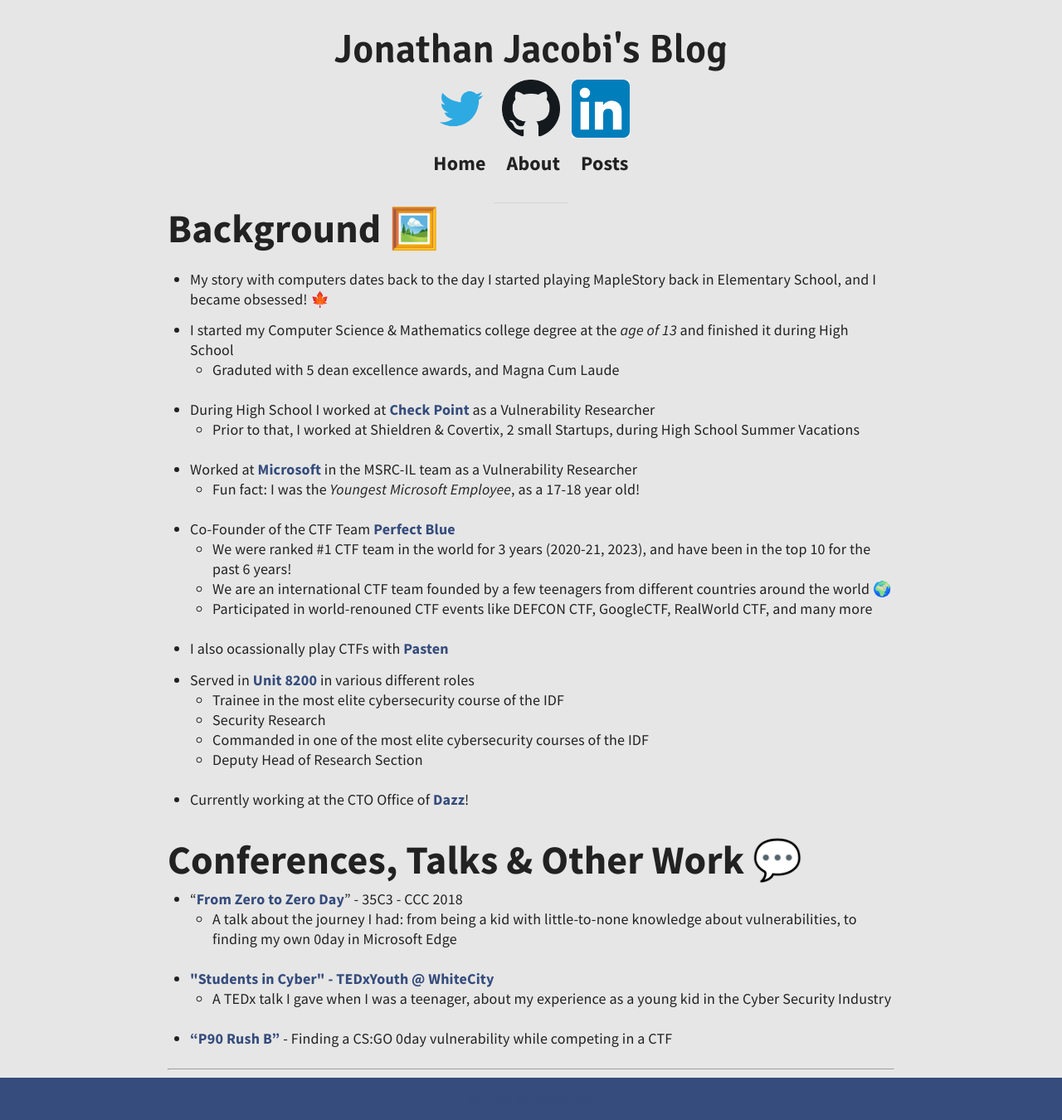
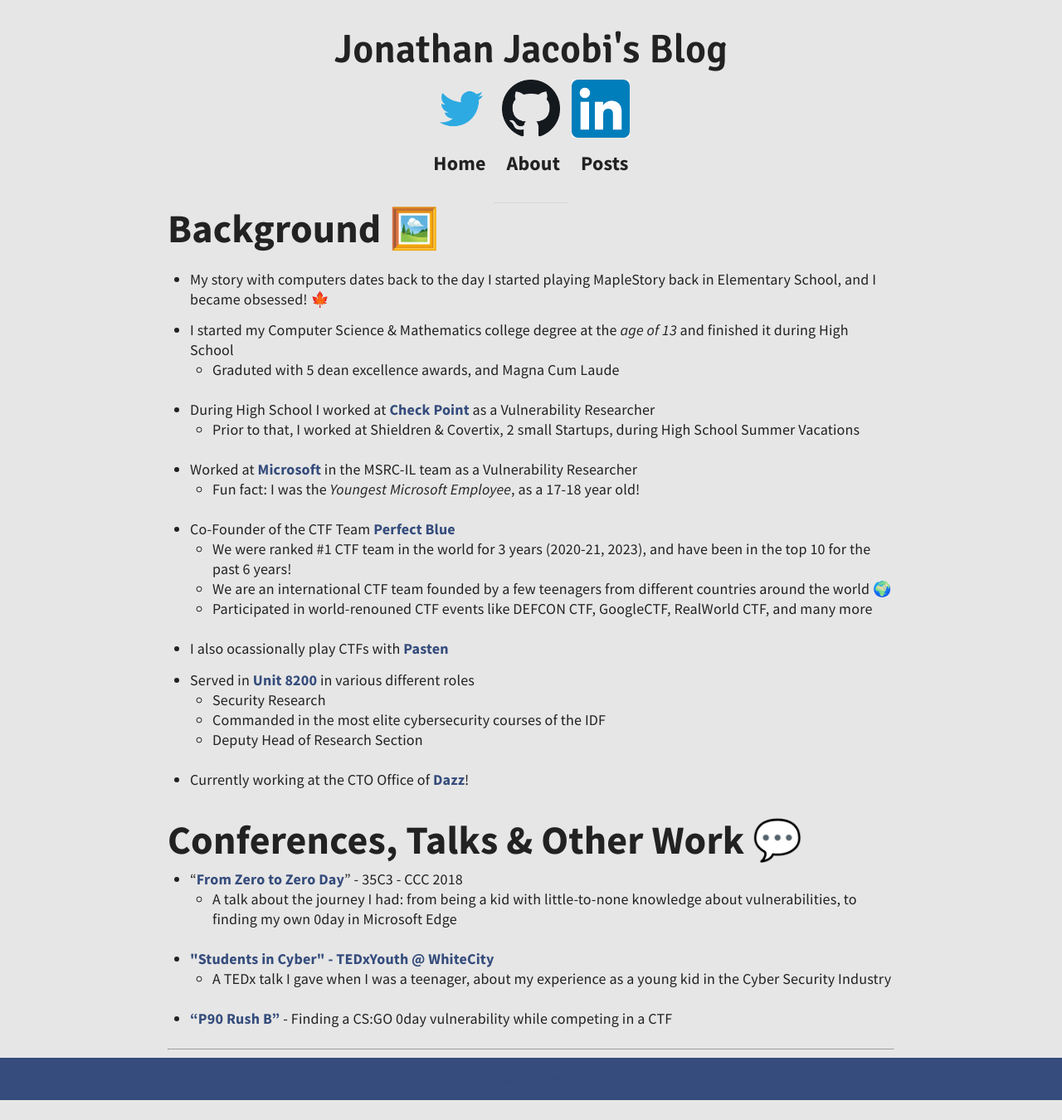
Before and after one commit to j0nathanj/j0nathanj.github.io, a Jekyll site: the page built from about.md, in a window 1280 px wide. Shown: the whole page at 83% size. Built offline with Jekyll 4.4.1, drawn with Linux system fonts in a browser that asks for light colours; our own code applies the rules of GitHub Pages for plain Markdown files; comment, search, counter and statistics services are not loaded; after the commit the page ends 1326 px from its top, so only the background shows below that.

Commit message:
changed about

```diff
--- a/about.md
+++ b/about.md
@@ -19,9 +19,8 @@
 * I also ocassionally play CTFs with [Pasten](https://twitter.com/pastenctf?lang=en)
 
 * Served in [Unit 8200](https://en.wikipedia.org/wiki/Unit_8200) in various different roles
-  * Trainee in the most elite cybersecurity course of the IDF
   * Security Research
-  * Commanded in one of the most elite cybersecurity courses of the IDF
+  * Commanded in the most elite cybersecurity courses of the IDF
   * Deputy Head of Research Section
 
 * Currently working at the CTO Office of [Dazz](dazz.io)!
```
